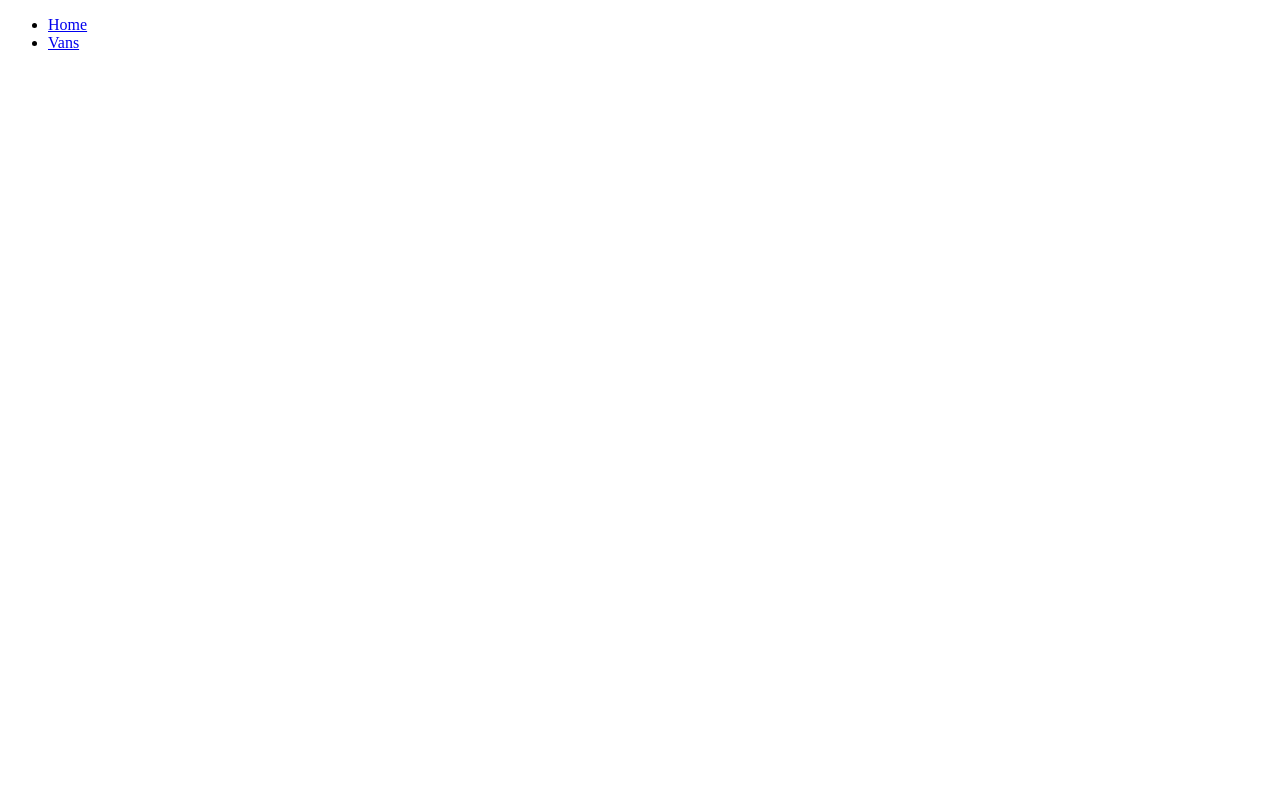
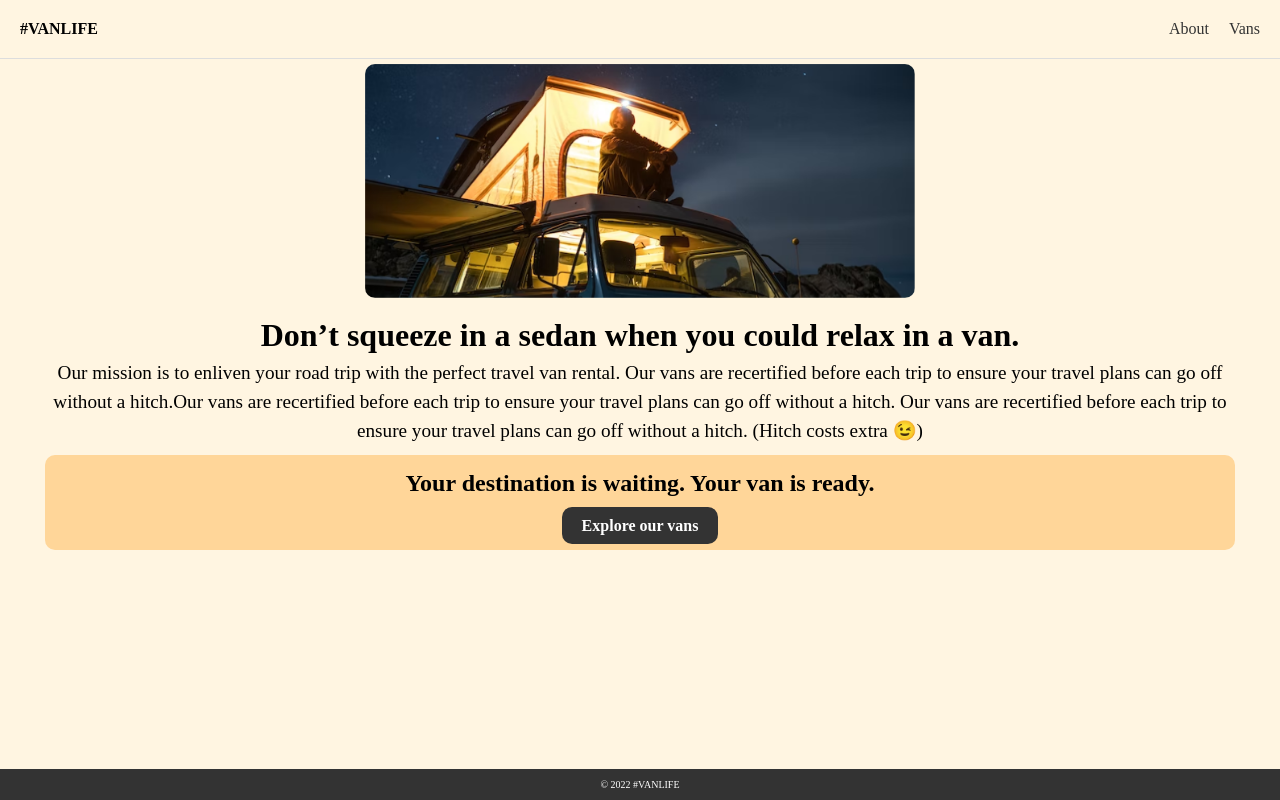
Before and after one commit to nafisa4611/vans-life, a React (Vite) app in the folder vans-life/: page /about in a window 1280 px wide. Before the commit this address had no page. Built offline with nearby package versions, Linux system fonts and the light colour scheme.

Commit message:
add home and about page with css

```diff
--- a/vans-life/src/App.css
+++ b/vans-life/src/App.css
@@ -0,0 +1,36 @@
+/* Global Reset */
+* {
+  margin: 0;
+  padding: 0;
+  box-sizing: border-box;
+  font-family: 'Arial, sans-serif';
+}
+
+/* Ensure body fills the viewport height */
+body, html {
+  height: 100%;
+  background-color: #FFF5E1;
+  display: flex;
+  flex-direction: column;
+}
+
+/* Wrapper ensures content stretches and footer stays at bottom */
+#root {
+  display: flex;
+  flex-direction: column;
+  min-height: 100vh;
+}
+
+main {
+  flex: 1; /* Pushes the footer down */
+}
+
+/* Footer Styles */
+.footer {
+  background-color: #333;
+  color: #fff;
+  text-align: center;
+  margin: 0;
+  padding: 10px 0;
+  font-size: 10px;
+}
--- a/vans-life/src/App.jsx
+++ b/vans-life/src/App.jsx
@@ -1,30 +1,23 @@
-import React from 'react'
-import { Routes, Route, Link } from 'react-router-dom'
-import Home from './Components/Home/Home'
-import Vans from './Components/Vans/Vans'
-
-
+import React from 'react';
+import { Routes, Route } from 'react-router-dom';
+import Home from './Components/Home/Home';
+import About from './Components/About/About';
+import Header from './Components/Header/Header';
+import './App.css';
 
 function App() {
   return (
-    <div>
-      <nav>
-        <ul>
-          <li>
-            <Link to="/">Home</Link>
-          </li>
-          <li>
-            <Link to="/vans">Vans</Link>
-          </li>
-        </ul>
-      </nav>
-
-      <Routes>
-        <Route path="/" element={<Home />} />
-        <Route path="/vans" element={<Vans />} />
-      </Routes>
+    <div id="root">
+      <Header />
+      <main>
+        <Routes>
+          <Route path="/" element={<Home />} />
+          <Route path="/about" element={<About />} />
+        </Routes>
+      </main>
+      <footer className="footer">© 2022 #VANLIFE</footer>
     </div>
-  )
+  );
 }
 
-export default App
+export default App;
--- /dev/null
+++ b/vans-life/src/Components/About/About.css
@@ -0,0 +1,59 @@
+/* Global Wrapper to push footer down */
+.about-wrapper {
+  display: flex;
+  flex-direction: column;
+  min-height: 100vh;
+}
+
+/* Main Content Section */
+.about-container {
+  text-align: center;
+  padding: 5px;
+  flex: 1; /* Pushes the footer to the bottom */
+}
+
+.about-image {
+  width: 550px;
+  height: auto;
+  border-radius: 10px;
+  margin-bottom: 10px;
+}
+
+.about-content {
+  padding: 5px 40px;
+}
+
+.about-content h1 {
+  font-size: 2rem;
+  margin-bottom: 5px;
+}
+
+.about-content p {
+  font-size: 1.2rem;
+  margin-bottom: 10px;
+  line-height: 1.5;
+}
+
+.cta-container {
+  background-color: #ffd699;
+  padding: 15px;
+  border-radius: 10px;
+}
+
+.cta-container h2 {
+  font-size: 1.5rem;
+  padding-bottom: 20px;
+}
+
+.about-btn {
+  text-decoration: none;
+  background-color: #333;
+  color: white;
+  padding: 10px 20px;
+  border-radius: 10px;
+  font-weight: bold;
+}
+
+.about-btn:hover {
+  background-color: #555;
+}
--- /dev/null
+++ b/vans-life/src/Components/About/About.jsx
@@ -0,0 +1,28 @@
+import React from 'react';
+import { Link } from 'react-router-dom';
+import aboutImg from '../../assets/about-hero.png';
+import './About.css';
+
+export default function About() {
+  return (
+    <div className="about-container">
+      <img src={aboutImg} alt="About Van" className="about-image" />
+      <div className="about-content">
+        <h1>Don’t squeeze in a sedan when you could relax in a van.</h1>
+        <p>
+          Our mission is to enliven your road trip with the perfect travel van rental.
+          Our vans are recertified before each trip to ensure your travel plans can go
+          off without a hitch.Our vans are recertified before each trip to ensure your travel plans can go
+          off without a hitch. Our vans are recertified before each trip to ensure your travel plans can go
+          off without a hitch. (Hitch costs extra 😉)
+        </p>
+        <div className="cta-container">
+          <h2>Your destination is waiting. Your van is ready.</h2>
+          <Link to="/vans" className="about-btn">Explore our vans</Link>
+        </div>
+      </div>
+
+    </div>
+
+  );
+}
--- /dev/null
+++ b/vans-life/src/Components/Header/Header.jsx
@@ -0,0 +1,38 @@
+import React from 'react';
+import { Link } from 'react-router-dom';
+
+export default function Header() {
+  return (
+    <header style={headerStyle}>
+      <div className="logo">
+        <Link to="/" style={logoStyle}>#VANLIFE</Link>
+      </div>
+      <nav>
+        <Link to="/about" style={navLinkStyle}>About</Link>
+        <Link to="/vans" style={navLinkStyle}>Vans</Link>
+      </nav>
+    </header>
+  );
+}
+
+const headerStyle = {
+  display: 'flex',
+  justifyContent: 'space-between',
+  alignItems: 'center',
+  padding: '20px',
+  backgroundColor: '#FFF5E1',
+  borderBottom: '1px solid #ddd',
+};
+
+const logoStyle = {
+  fontWeight: 'bold',
+  textDecoration: 'none',
+  color: '#000',
+};
+
+const navLinkStyle = {
+  marginLeft: '20px',
+  textDecoration: 'none',
+  color: '#333',
+  fontWeight: '500',
+};
--- a/vans-life/src/Components/Home/Home.css
+++ b/vans-life/src/Components/Home/Home.css
@@ -0,0 +1,54 @@
+.home-container {
+  height: 500px; /* Full-screen height */
+  display: flex;
+  flex-direction: column;
+  justify-content: center;
+  align-items: center;
+  color: white;
+  text-align: center;
+  position: relative;
+  background-image: url('../../assets/home-hero.png');
+  background-size: cover; /* Cover entire area */
+  background-position: center;
+  background-repeat: no-repeat;
+}
+
+.home-content {
+  max-width: 600px;
+  margin: 0 auto;
+  z-index: 2; /* Ensures content is above background */
+}
+
+.home-container::before {
+  content: "";
+  position: absolute;
+  top: 0;
+  left: 0;
+  width: 100%;
+  height: 100%;
+  background: rgba(0, 0, 0, 0.5); /* Dark overlay for better contrast */
+  z-index: 1;
+}
+
+h1 {
+  font-size: 3rem;
+  margin-bottom: 1rem;
+}
+
+p {
+  font-size: 1.2rem;
+  margin-bottom: 2rem;
+}
+
+.home-btn {
+  text-decoration: none;
+  background-color: #ff8c42;
+  color: white;
+  padding: 15px 30px;
+  border-radius: 10px;
+  font-weight: bold;
+}
+
+.home-btn:hover {
+  background-color: #e76a24;
+}
--- a/vans-life/src/Components/Home/Home.jsx
+++ b/vans-life/src/Components/Home/Home.jsx
@@ -1,9 +1,18 @@
-import React from 'react'
+import React from 'react';
+import { Link } from 'react-router-dom';
+import './Home.css';
 
 export default function Home() {
   return (
-    <div>
-        <h1>Welcome to Home!!</h1>
+    <div className="home-container">
+      <div className="home-content">
+        <h1>You got the travel plans, we got the travel vans.</h1>
+        <p>
+          Add adventure to your life by joining the #vanlife movement.
+          Rent the perfect van to make your perfect road trip.
+        </p>
+        <Link to="/vans" className="home-btn">Find your van</Link>
+      </div>
     </div>
-  )
+  );
 }
--- a/vans-life/src/Components/Vans/Vans.jsx
+++ /dev/null
@@ -1,9 +0,0 @@
-import React from 'react'
-
-export default function Vans() {
-  return (
-    <div>
-        <h1>Welcome to Vans</h1>
-    </div>
-  )
-}
```
Also changed, not shown: vans-life/src/Components/Vans/Vans.css (deleted), vans-life/src/assets/about-hero.png (added), vans-life/src/assets/home-hero.png (added).
